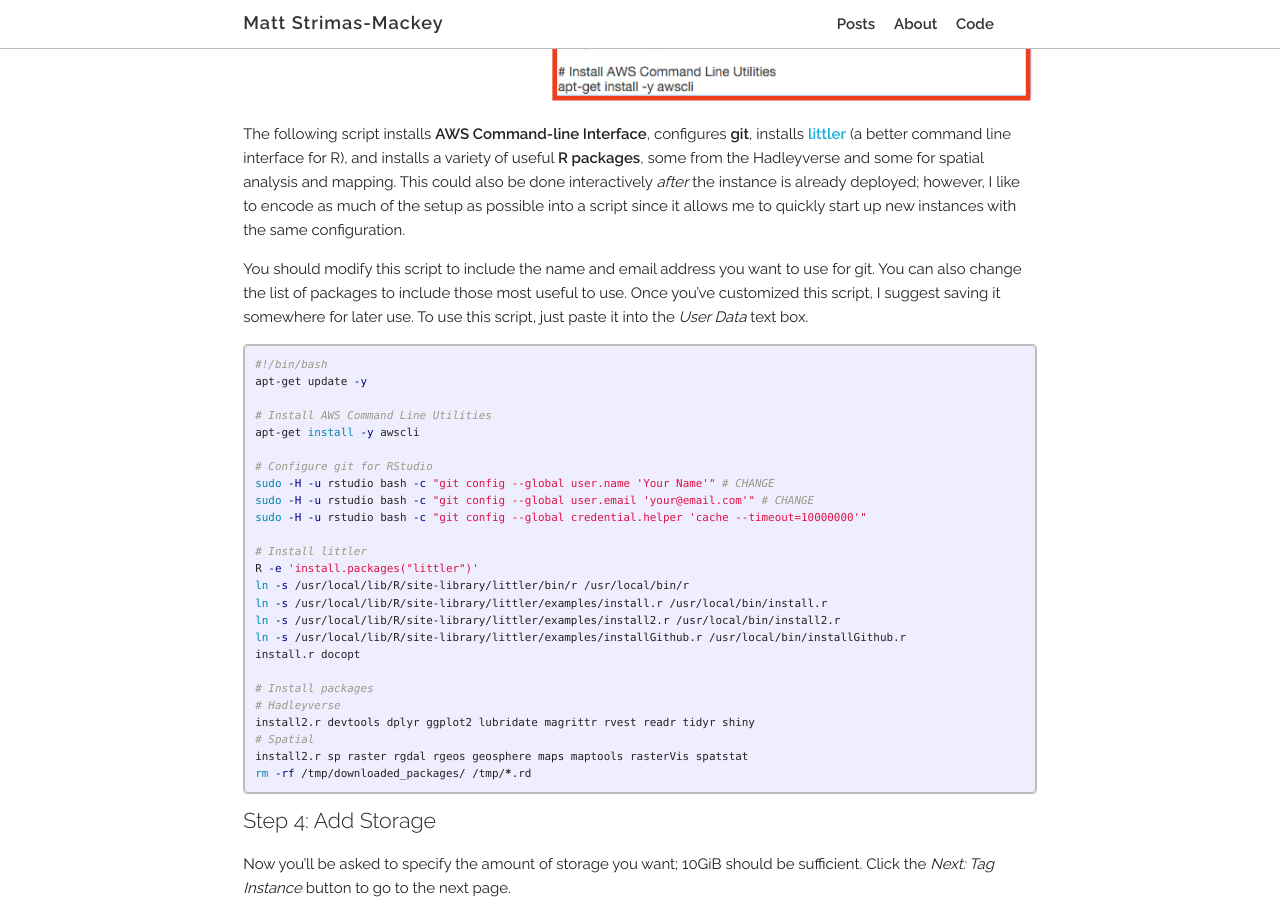
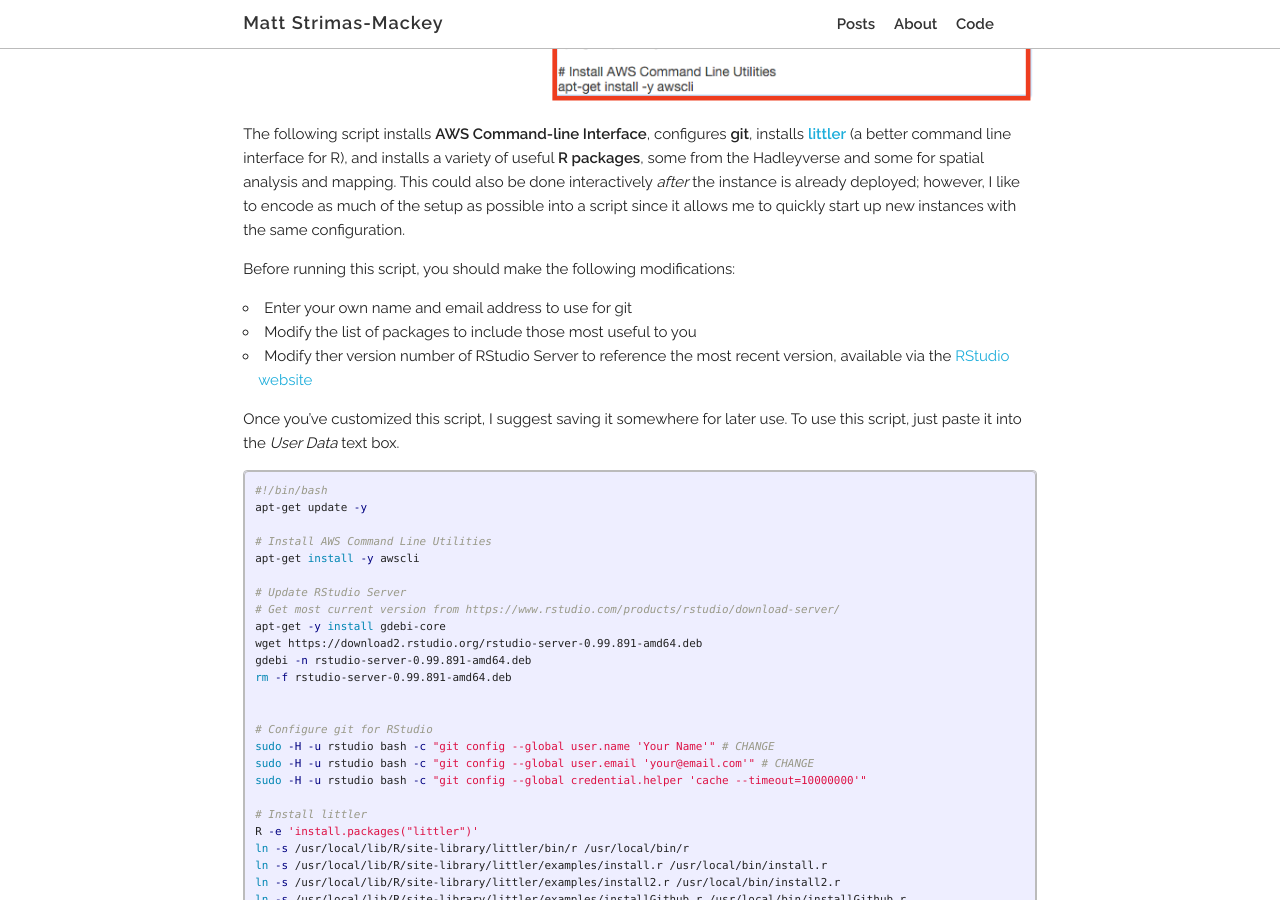
Before and after one commit to Pandinosaurus/mstrimas.github.io, a Jekyll site: the page built from _posts/2016-02-26-rstudio-cloud-1.md, in a window 1280 px wide and 900 px high, scrolled down 3731 px. Built offline with Jekyll 4.4.1, drawn with Linux system fonts in a browser that asks for light colours; nearby versions of some CDN libraries; Markdown is read by kramdown in place of the engine named in the settings; comment, search, counter and statistics services are not loaded.

Commit message:
update rstudio version

````diff
--- a/_posts/2016-02-26-rstudio-cloud-1.md
+++ b/_posts/2016-02-26-rstudio-cloud-1.md
@@ -76,7 +76,14 @@
 
 The following script installs **AWS Command-line Interface**, configures **git**, installs [**littler**](dirk.eddelbuettel.com/code/littler.html) (a better command line interface for R),  and installs a variety of useful **R packages**, some from the Hadleyverse and some for spatial analysis and mapping. This could also be done interactively *after* the instance is already deployed; however, I like to encode as much of the setup as possible into a script since it allows me to quickly start up new instances with the same configuration.
 
-You should modify this script to include the name and email address you want to use for git. You can also change the list of packages to include those most useful to use. Once you've customized this script, I suggest saving it somewhere for later use. To use this script, just paste it into the *User Data* text box.
+Before running this script, you should make the following modifications:
+
+- Enter your own name and email address to use for git
+- Modify the list of packages to include those most useful to you
+- Modify ther version number of RStudio Server to reference the most recent version,
+available via the [RStudio website](https://www.rstudio.com/products/rstudio/download-server/)
+
+Once you've customized this script, I suggest saving it somewhere for later use. To use this script, just paste it into the *User Data* text box.
 
 ```bash
 #!/bin/bash
@@ -84,6 +91,14 @@
 
 # Install AWS Command Line Utilities
 apt-get install -y awscli
+
+# Update RStudio Server
+# Get most current version from https://www.rstudio.com/products/rstudio/download-server/
+apt-get -y install gdebi-core
+wget https://download2.rstudio.org/rstudio-server-0.99.891-amd64.deb
+gdebi -n rstudio-server-0.99.891-amd64.deb
+rm -f rstudio-server-0.99.891-amd64.deb
+
 
 # Configure git for RStudio
 sudo -H -u rstudio bash -c "git config --global user.name 'Your Name'" # CHANGE
````
Also changed, not shown: _source/2016-02-26-rstudio-cloud-1.rmd (+16 -1 lines).
